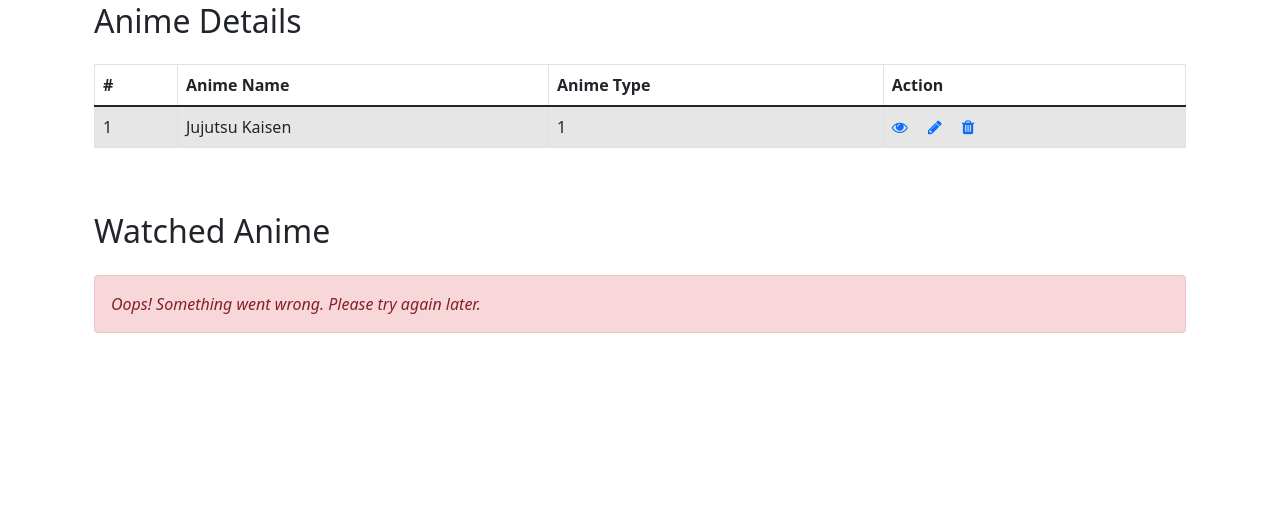
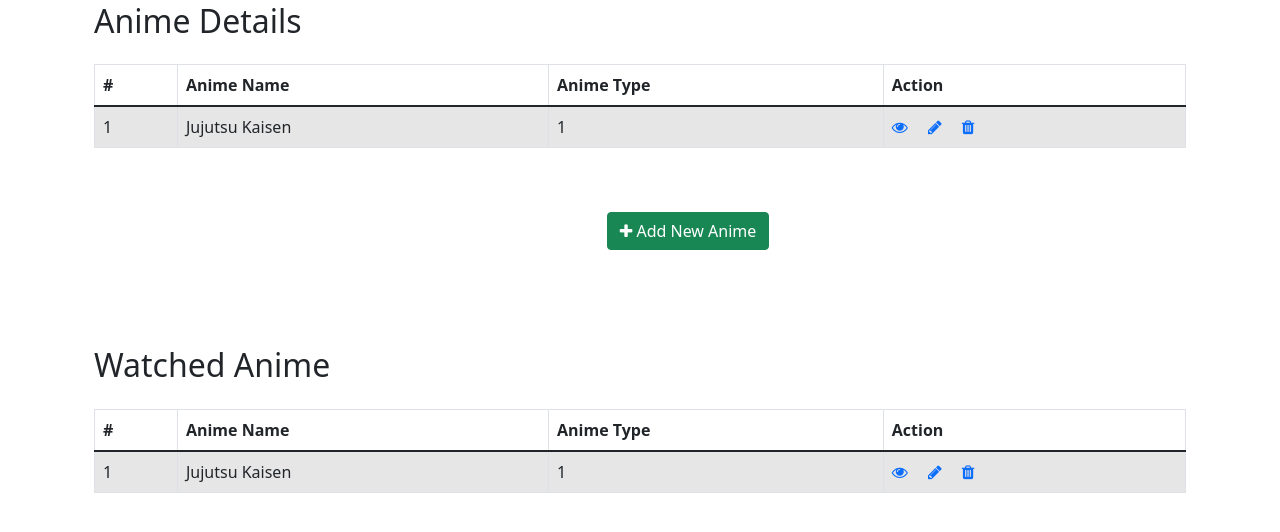
Before and after one commit to L1m1tz/PHP-MySQL-Animelist, a PHP site: page /shows/show_list.php in a window 1280 px wide. Shown: the part 180-712 px from the top of the page. Run offline with PHP 8.4, Linux system fonts and the light colour scheme; data comes from the database, SQL or seed files in the repository; data that the repository does not hold is empty.

Commit message:
altered to links delete&create anime record

```diff
--- a/shows/show_list.php
+++ b/shows/show_list.php
@@ -37,7 +37,7 @@
     <div class="container-fluid">
       <div class="row">
         <div class="col-12 text-center m-5">
-          <a href="create.php" class="btn btn-success"><i class="fa fa-plus"></i> Add New Anime</a>
+          <a href="show_create.php" class="btn btn-success"><i class="fa fa-plus"></i> Add New Anime</a>
         </div>
         <div class="col-md-12">
           <div class="mt-5 mb-3 clearfix">
@@ -68,7 +68,7 @@
                       <td>
                         <a href="../seasons/season_list.php?id=<?php echo $show['id'] ?>" class="mr-3" title="View Anime" data-toggle="tooltip"><span class="fa fa-eye"></span></a>
                         <a href="show_edit.php?id=<?php echo $show['id'] ?>" class="mr-3" title="Update Record" data-toggle="tooltip"><span class="fa fa-pencil"></span></a>
-                        <a href="delete.php?id=<?php echo $show['id'] ?>" title="Delete Record" data-toggle="tooltip"><span class="fa fa-trash"></span></a>
+                        <a href="show_delete.php?id=<?php echo $show['id'] ?>" title="Delete Record" data-toggle="tooltip"><span class="fa fa-trash"></span></a>
                       </td>
                     </tr>
                   <?php } ?>
@@ -86,41 +86,39 @@
           ?>
         </div>
 
-
+        <div class="col-12 text-center m-5">
+          <a href="show_create.php" class="btn btn-success"><i class="fa fa-plus"></i> Add New Anime</a>
+        </div>
         <div class="col-md-12">
           <div class="mt-5 mb-3 clearfix">
             <h2 class="pull-left">Watched Anime</h2>
+
           </div>
           <?php
-          if (!!$seasons) {
-            if (count($seasons) > 0) { ?>
+          if (!!$shows) {
+            if (count($shows) > 0) { ?>
               <table class="table table-bordered table-striped table-hover">
 
                 <thead>
                   <tr>
                     <th>#</th>
                     <th>Anime Name</th>
-                    <th>Dub Name</th>
-                    <th>Season</th>
-                    <th>Release Date</th>
-                    <th>rating</th>
+                    <th>Anime Type</th>
                     <th>Action</th>
                   </tr>
                 </thead>
                 <tbody>
                   <?php
-                  foreach ($seasons as $season) { ?>
+                  foreach ($shows as $show) { ?>
                     <tr>
-                      <td><?php echo $season['show_id'] ?></td>
-                      <td><?php echo $season['anime_name'] ?></td>
-                      <td><?php echo $season['dub_name'] ?></td>
-                      <td><?php echo $season['season_no'] ?></td>
-                      <td><?php echo $season['release_date'] ?></td>
-                      <td><?php echo $season['rating'] ?></td>
+                      <td><?php echo $show['id'] ?></td>
+                      <td><?php echo $show['anime_name'] ?></td>
+                      <td><?php echo $show['type_id'] ?></td>
+
                       <td>
-                        <a href="show_edit.php?id=<?php echo $season['show_id'] ?>" class="mr-3" title="View Anime" data-toggle="tooltip"><span class="fa fa-eye"></span></a>
-                        <a href="update.php?id=<?php echo $season['show_id'] ?>" class="mr-3" title="Update Record" data-toggle="tooltip"><span class="fa fa-pencil"></span></a>
-                        <a href="delete.php?id=<?php echo $season['show_id'] ?>" title="Delete Record" data-toggle="tooltip"><span class="fa fa-trash"></span></a>
+                        <a href="../seasons/season_list.php?id=<?php echo $show['id'] ?>" class="mr-3" title="View Anime" data-toggle="tooltip"><span class="fa fa-eye"></span></a>
+                        <a href="show_edit.php?id=<?php echo $show['id'] ?>" class="mr-3" title="Update Record" data-toggle="tooltip"><span class="fa fa-pencil"></span></a>
+                        <a href="show_delete.php?id=<?php echo $show['id'] ?>" title="Delete Record" data-toggle="tooltip"><span class="fa fa-trash"></span></a>
                       </td>
                     </tr>
                   <?php } ?>
@@ -137,6 +135,7 @@
           unset($pdo);
           ?>
         </div>
+
       </div>
     </div>
   </div>
```
